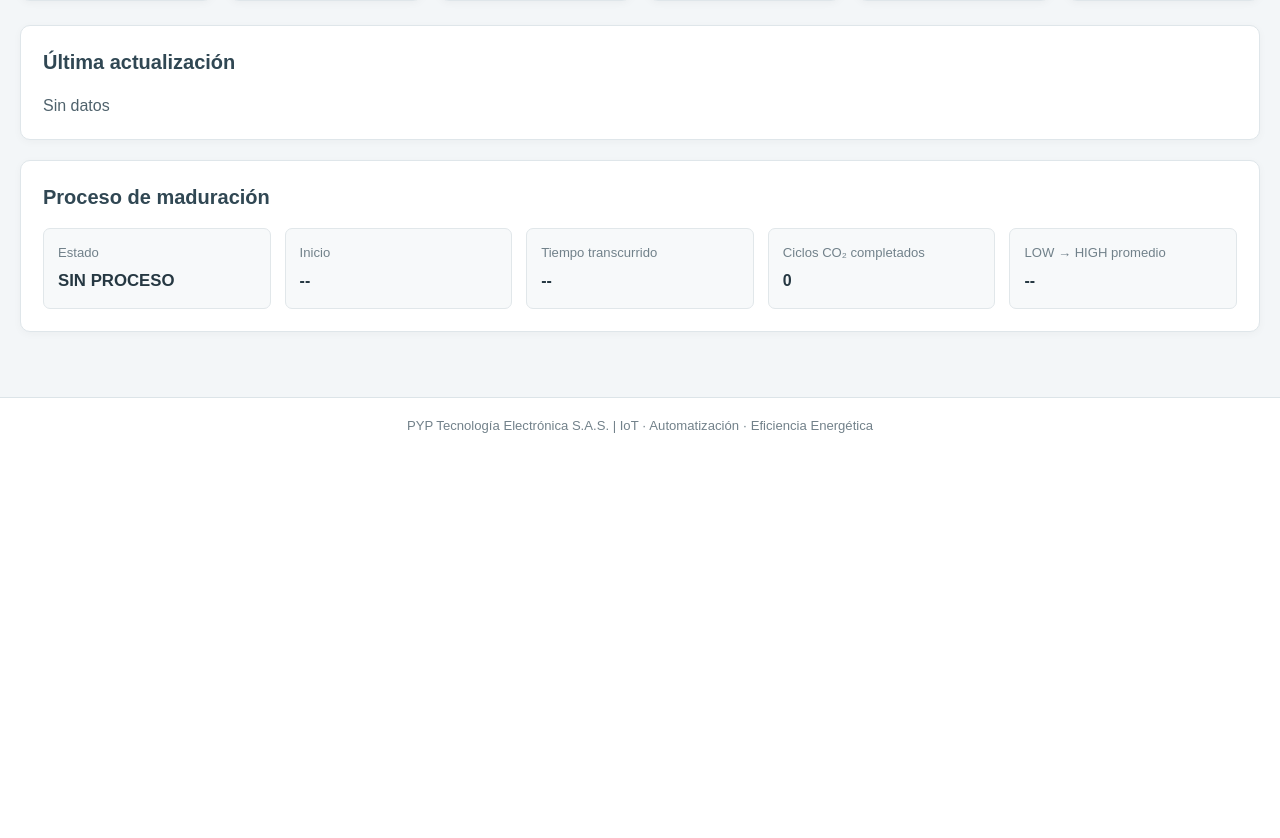
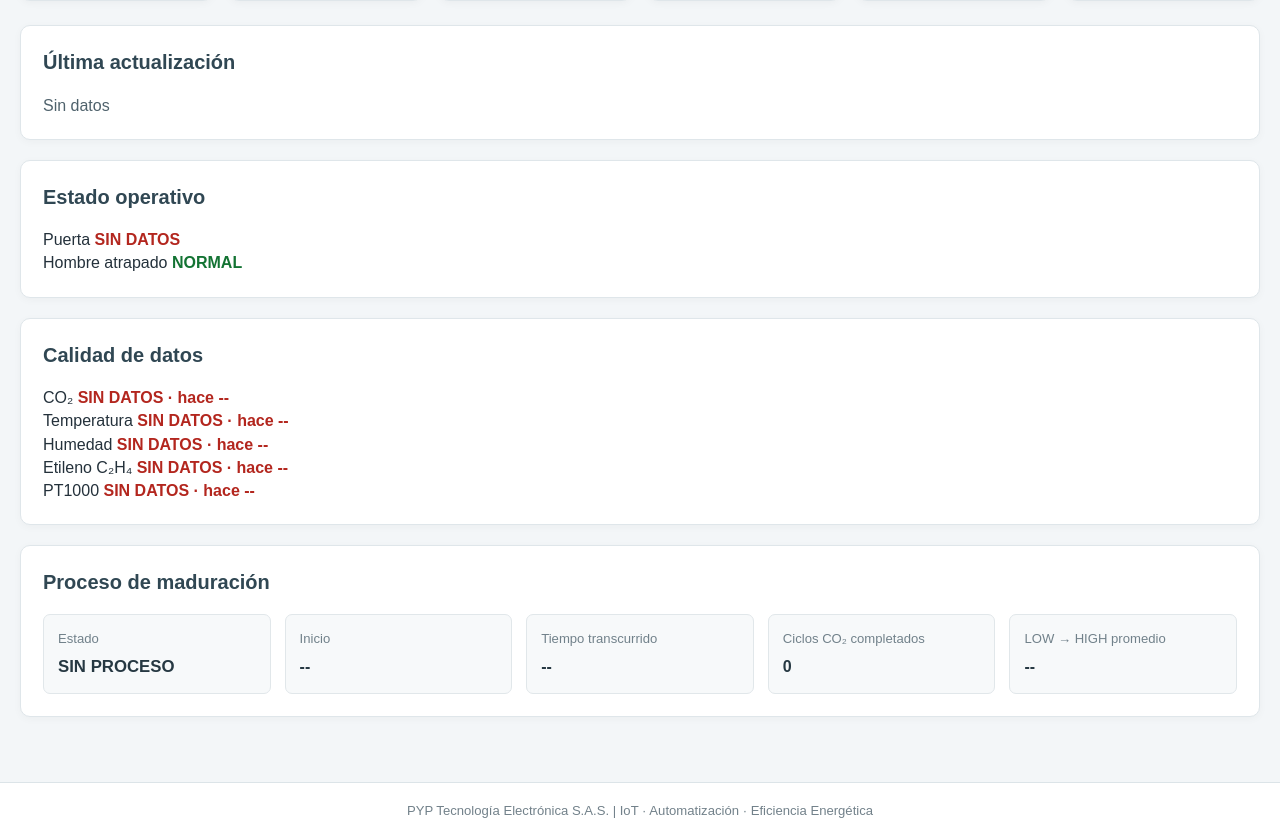
Before and after one commit to pyptec/RPI-MDFR, a FastAPI app: page / in a window 1280 px wide. Shown: the part 446-1284 px from the top of the page. Before the commit the page ends 879 px from the top, so only its background shows below. Run offline with FastAPI, Linux system fonts and the light colour scheme; data that the repository does not hold is empty.

Commit message:
Agregar estado operativo al dashboard

```diff
--- a/webapp/static/js/index.js
+++ b/webapp/static/js/index.js
@@ -493,8 +493,267 @@
     }
 }
 
+function formatoEdadDato(
+    segundos
+) {
+
+    if (
+        segundos === null ||
+        segundos === undefined
+    ) {
+        return "--";
+    }
+
+
+    segundos =
+        Number(
+            segundos
+        );
+
+
+    if (segundos < 60) {
+
+        return (
+            `${Math.round(segundos)} s`
+        );
+    }
+
+
+    const minutos =
+        segundos / 60;
+
+
+    if (minutos < 60) {
+
+        return (
+            `${Math.round(minutos)} min`
+        );
+    }
+
+
+    const horas =
+        minutos / 60;
+
+
+    return (
+        `${horas.toFixed(1)} h`
+    );
+}
+
+
+function pintarCalidadDato(
+    id,
+    dato
+) {
+
+    const elemento =
+        document.getElementById(
+            id
+        );
+
+
+    if (!elemento) {
+        return;
+    }
+
+
+    if (!dato) {
+
+        elemento.innerText =
+            "SIN DATOS";
+
+        elemento.className =
+            "config-value estado-alerta";
+
+        return;
+    }
+
+
+    const edad =
+        formatoEdadDato(
+            dato.edad_segundos
+        );
+
+
+    if (
+        dato.estado === "OK"
+    ) {
+
+        elemento.innerText =
+            `OK · hace ${edad}`;
+
+        elemento.className =
+            "config-value estado-activo";
+
+    } else if (
+        dato.estado === "ATRASADO"
+    ) {
+
+        elemento.innerText =
+            `ATRASADO · hace ${edad}`;
+
+        elemento.className =
+            "config-value estado-alerta";
+
+    } else {
+
+        elemento.innerText =
+            `SIN DATOS · hace ${edad}`;
+
+        elemento.className =
+            "config-value estado-alerta";
+    }
+}
+
+
+async function actualizarEstadoOperacion() {
+
+    try {
+
+        const response =
+            await fetch(
+                "/api/estado-operacion",
+                {
+                    cache:
+                        "no-store"
+                }
+            );
+
+
+        const data =
+            await response.json();
+
+
+        if (!response.ok) {
+
+            throw new Error(
+                data.detail ||
+                "Error consultando estado operativo"
+            );
+        }
+
+
+        // =============================================
+        // PUERTA
+        // =============================================
+
+        const puerta =
+            document.getElementById(
+                "estadoPuerta"
+            );
+
+
+        if (puerta) {
+
+            const estado =
+                data.seguridad
+                    ?.puerta
+                    ?.estado ||
+                "SIN DATOS";
+
+
+            puerta.innerText =
+                estado;
+
+
+            puerta.className =
+                (
+                    estado === "CERRADA"
+                )
+                    ?
+                    "config-value estado-activo"
+                    :
+                    "config-value estado-alerta";
+        }
+
+
+        // =============================================
+        // HOMBRE ATRAPADO
+        // =============================================
+
+        const man =
+            document.getElementById(
+                "estadoMan"
+            );
+
+
+        if (man) {
+
+            const activo =
+                data.seguridad
+                    ?.hombre_atrapado
+                    ?.activo === true;
+
+
+            man.innerText =
+                activo
+                    ?
+                    "ACTIVO"
+                    :
+                    "NORMAL";
+
+
+            man.className =
+                activo
+                    ?
+                    "config-value estado-alerta"
+                    :
+                    "config-value estado-activo";
+        }
+
+
+        // =============================================
+        // CALIDAD DE DATOS
+        // =============================================
+
+        pintarCalidadDato(
+            "calidadCO2",
+            data.datos?.co2
+        );
+
+
+        pintarCalidadDato(
+            "calidadTemperatura",
+            data.datos?.temperatura
+        );
+
+
+        pintarCalidadDato(
+            "calidadHumedad",
+            data.datos?.humedad
+        );
+
+
+        pintarCalidadDato(
+            "calidadC2H4",
+            data.datos?.c2h4
+        );
+
+
+        pintarCalidadDato(
+            "calidadPT1000",
+            data.datos?.pt1000
+        );
+
+
+    } catch (error) {
+
+        console.error(
+            "Error actualizarEstadoOperacion:",
+            error
+        );
+    }
+}
+
 actualizarValores();
 actualizarProcesoHome();
+actualizarEstadoOperacion();
+
+
+setInterval(
+    actualizarEstadoOperacion,
+    10000
+);
 
 setInterval(
     actualizarValores,
--- a/webapp/templates/index.html
+++ b/webapp/templates/index.html
@@ -148,7 +148,126 @@
     </div>
 
 </section>
+<section class="panel">
 
+    <h2>Estado operativo</h2>
+
+    <div class="config-grid">
+
+        <div class="config-item">
+
+            <span class="config-label">
+                Puerta
+            </span>
+
+            <span
+                id="estadoPuerta"
+                class="config-value"
+            >
+                --
+            </span>
+
+        </div>
+
+
+        <div class="config-item">
+
+            <span class="config-label">
+                Hombre atrapado
+            </span>
+
+            <span
+                id="estadoMan"
+                class="config-value"
+            >
+                --
+            </span>
+
+        </div>
+
+    </div>
+
+</section>
+
+
+<section class="panel">
+
+    <h2>Calidad de datos</h2>
+
+    <div class="config-grid">
+
+        <div class="config-item">
+            <span class="config-label">
+                CO₂
+            </span>
+
+            <span
+                id="calidadCO2"
+                class="config-value"
+            >
+                --
+            </span>
+        </div>
+
+
+        <div class="config-item">
+            <span class="config-label">
+                Temperatura
+            </span>
+
+            <span
+                id="calidadTemperatura"
+                class="config-value"
+            >
+                --
+            </span>
+        </div>
+
+
+        <div class="config-item">
+            <span class="config-label">
+                Humedad
+            </span>
+
+            <span
+                id="calidadHumedad"
+                class="config-value"
+            >
+                --
+            </span>
+        </div>
+
+
+        <div class="config-item">
+            <span class="config-label">
+                Etileno C₂H₄
+            </span>
+
+            <span
+                id="calidadC2H4"
+                class="config-value"
+            >
+                --
+            </span>
+        </div>
+
+
+        <div class="config-item">
+            <span class="config-label">
+                PT1000
+            </span>
+
+            <span
+                id="calidadPT1000"
+                class="config-value"
+            >
+                --
+            </span>
+        </div>
+
+    </div>
+
+</section>
 
 <section class="panel">
 
```
